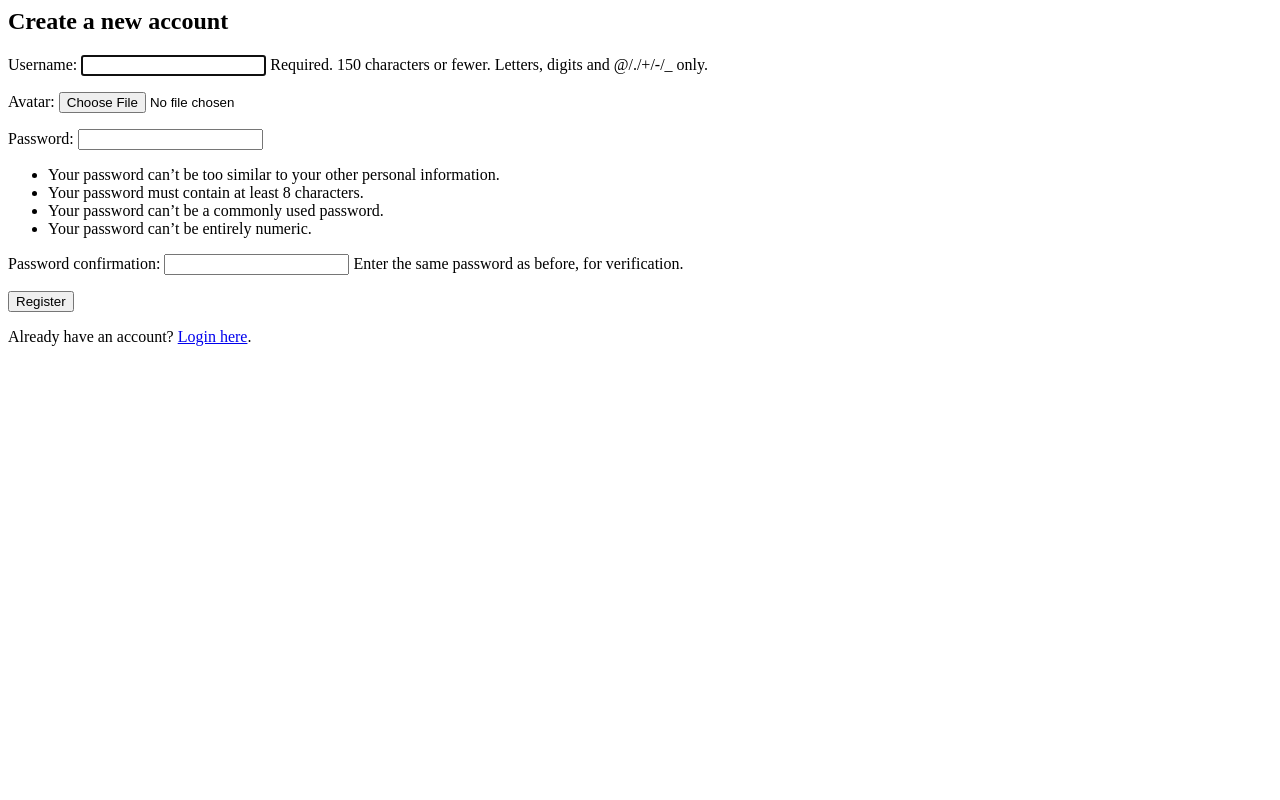
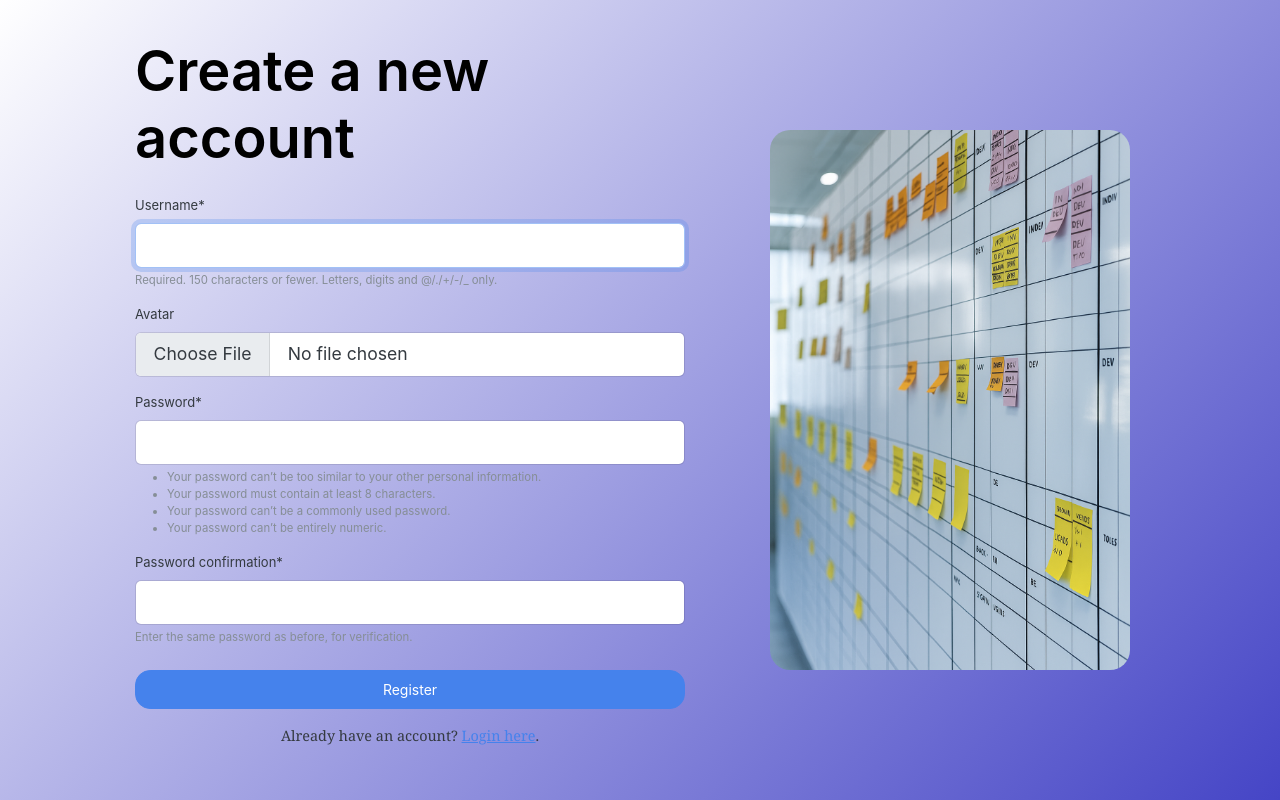
Before and after one commit to Di0go/Taskr, a Django app: page /users/register/ in a window 1280 px wide. Run offline with Django 5.2, Linux system fonts and the light colour scheme; some libraries are stand-ins or nearby versions.

Commit message:
Gtv first commit

```diff
--- /dev/null
+++ b/src/users/static/users/register.css
@@ -0,0 +1,80 @@
+body {
+
+  background: linear-gradient(135deg, #ffffff, #4545c6);
+  height: 100vh;
+  display: flex;
+  align-items: center;
+  justify-content: center;
+}
+
+.register-page {
+    display: flex;
+    flex-direction: row;
+    align-items: center;
+    justify-content: center;
+    overflow: hidden;
+    width: 100%;
+    min-height: 500px;
+    margin: 50px;
+}
+
+
+.register-container {
+  flex: 1;
+  display: flex;
+  justify-content: center;
+  align-items: auto;
+  padding: 0;
+  font-size:small;
+}
+
+.register-card {
+  width: 100%;
+  max-width: 550px;
+  /*max-height: 680px;*/
+
+
+
+
+}
+
+.register-card h1 {
+  font-weight: 600;
+  font-size: 3.5rem;
+  margin-bottom: 1.5rem;
+  color: #000000;
+}
+
+.register-text {
+  font-size: 0.9rem;
+  text-align: center;
+  margin-top: 1rem;
+}
+
+.register-image-wrapper {
+  background-color: #f0f4ff;
+  display: flex;
+  justify-content: center;
+  align-items: center;
+  border-radius: 25px;
+  flex: 0.5;
+  margin-right: 100px;
+}
+
+.register-image {
+  width: 100%;
+  object-fit: fill;
+  border-radius: 20px;
+}
+
+
+@media (max-width: 900px) {
+  .register-page {
+    flex-direction: column;
+    max-width: 500px;
+  }
+
+  .register-image-wrapper {
+    display: none;
+  }
+}
--- a/src/users/templates/users/register.html
+++ b/src/users/templates/users/register.html
@@ -1,11 +1,52 @@
-{% block content %}
-    <h2>Create a new account</h2>
+{% load static %}
+{% load crispy_forms_tags %}
 
-    <form method="post">
-        {% csrf_token %}
-        {{ form.as_p }}
-        <button type="submit">Register</button>
-    </form>
+<!DOCTYPE html>
+<html lang="en">
+  <head>
+    <meta charset="UTF-8" />
+    <meta name="viewport" content="width=device-width, initial-scale=1.0" />
+    <title>{% block title %}Taskr{% endblock %}</title>
 
-    <p>Already have an account? <a href="{% url 'users:login' %}">Login here</a>.</p>
-{% endblock content %}
+    <link
+      rel="stylesheet"
+      href="https://bootswatch.com/5/litera/bootstrap.min.css"
+    />
+
+    <link
+        rel="stylesheet"
+        href="{% static 'users/register.css' %}"/>
+  </head>
+
+  <body>
+    <div class="register-page">
+        <div class="register-container">
+            <div class="register-card">
+                {% block content %}
+                <h1>Create a new account</h1>
+
+                <form method="post">
+                {% csrf_token %}
+                {{ form|crispy }}
+                <button type="submit" class="btn btn-primary mt-2 w-100">
+                    Register
+                </button>
+                </form>
+
+                <p class="register-text">
+                Already have an account?
+                <a href="{% url 'users:login' %}">Login here</a>.
+                </p>
+                {% endblock %}
+            </div>
+        </div>
+        <div class="register-image-wrapper">
+        <img
+          src="{% static 'boardQ.png' %}"
+          alt="Task board"
+          class="register-image"
+        />
+      </div>
+    </div>
+  </body>
+</html>
```
Also changed, not shown: src/taskr/settings.py (+10 -0 lines), src/users/static/users/login.css (added, +81 -0 lines), src/users/templates/users/login.html (+47 -9 lines), src/users/static/board.png (added), src/users/static/boardQ.png (added).
